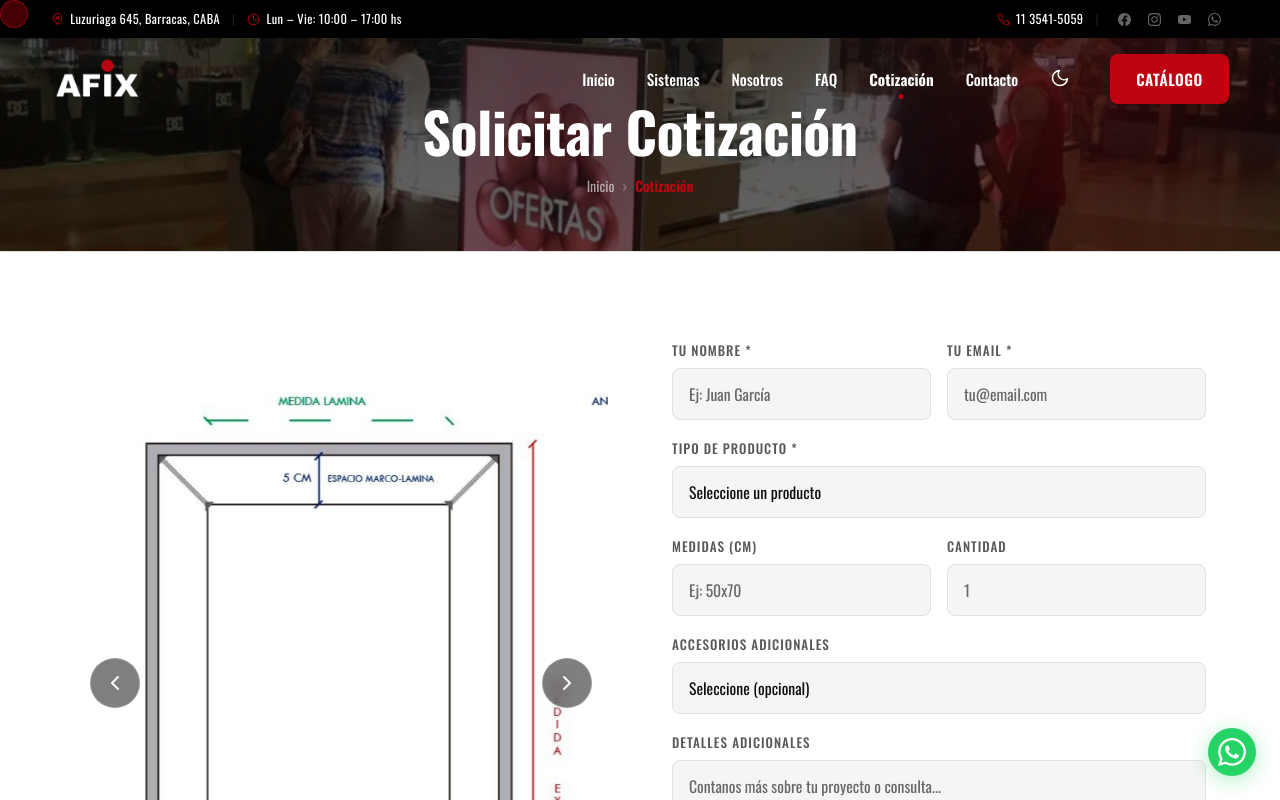
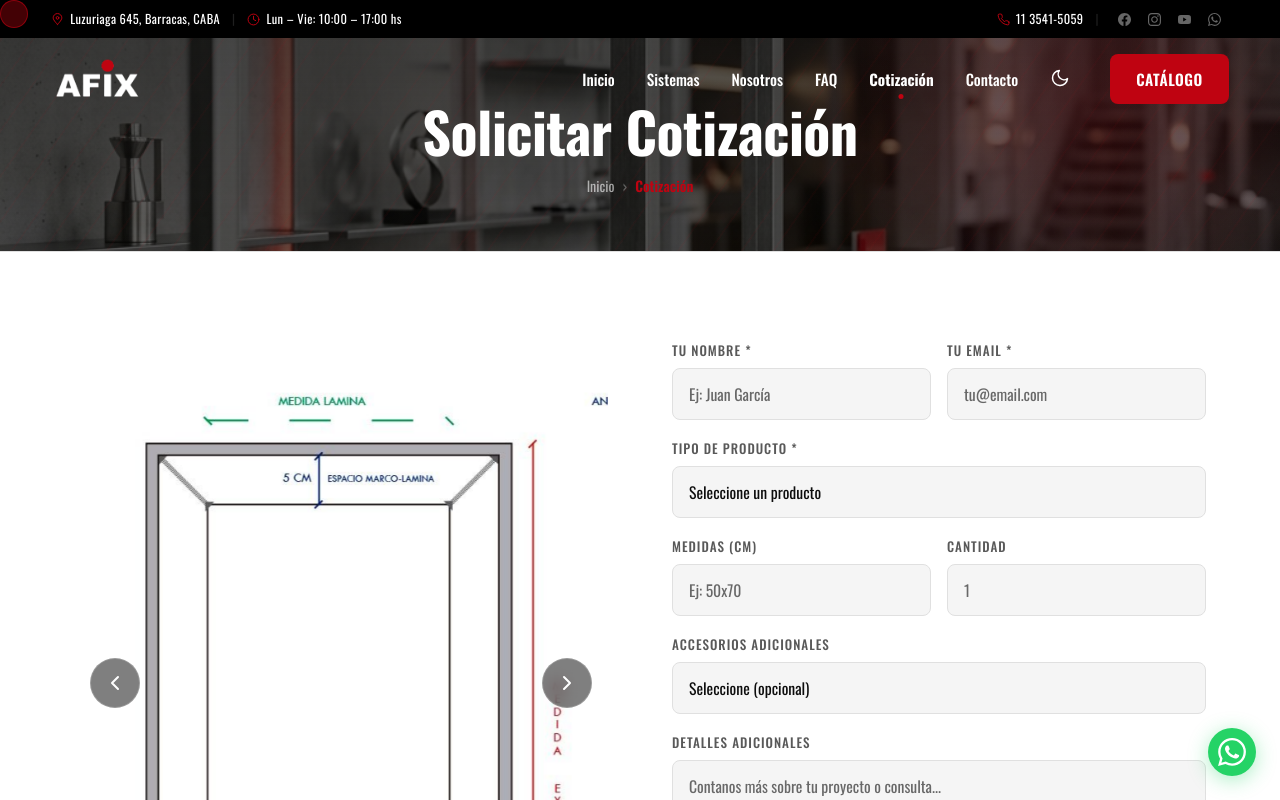
Before and after one commit to eltanook/afixa_v2, a Next.js app: page /cotizacion in a window 1280 px wide. Shown: the top 800 px of the page. Built offline with nearby package versions, Linux system fonts and the light colour scheme; a web font is replaced by a local one.

Commit message:
style: simplify headers to high-quality images only

```diff
--- a/src/app/cotizacion/page.js
+++ b/src/app/cotizacion/page.js
@@ -28,7 +28,7 @@ export default function CotizacionPage() {
   return (
     <>
       <div className="page-header" style={{
-        backgroundImage: 'linear-gradient(to bottom, rgba(15, 15, 15, 0.75), rgba(0, 0, 0, 0.6)), url(/img/carousel-1-mobile.webp)'
+        backgroundImage: 'linear-gradient(to bottom, rgba(15, 15, 15, 0.75), rgba(0, 0, 0, 0.6)), url(/img/general/header_bg.png)'
       }}>
         <h1>Solicitar Cotización</h1>
         <nav className="breadcrumb">
--- a/src/app/faq/page.js
+++ b/src/app/faq/page.js
@@ -116,7 +116,7 @@ export default function FaqPage() {
   return (
     <>
       <div className="page-header" style={{
-        backgroundImage: 'linear-gradient(to bottom, rgba(15, 15, 15, 0.75), rgba(0, 0, 0, 0.6)), url(/img/carousel-3-mobile.webp)'
+        backgroundImage: 'linear-gradient(to bottom, rgba(15, 15, 15, 0.75), rgba(0, 0, 0, 0.6)), url(/img/carousel-2.webp)'
       }}>
         <h1>Preguntas Frecuentes</h1>
         <nav className="breadcrumb">
```
